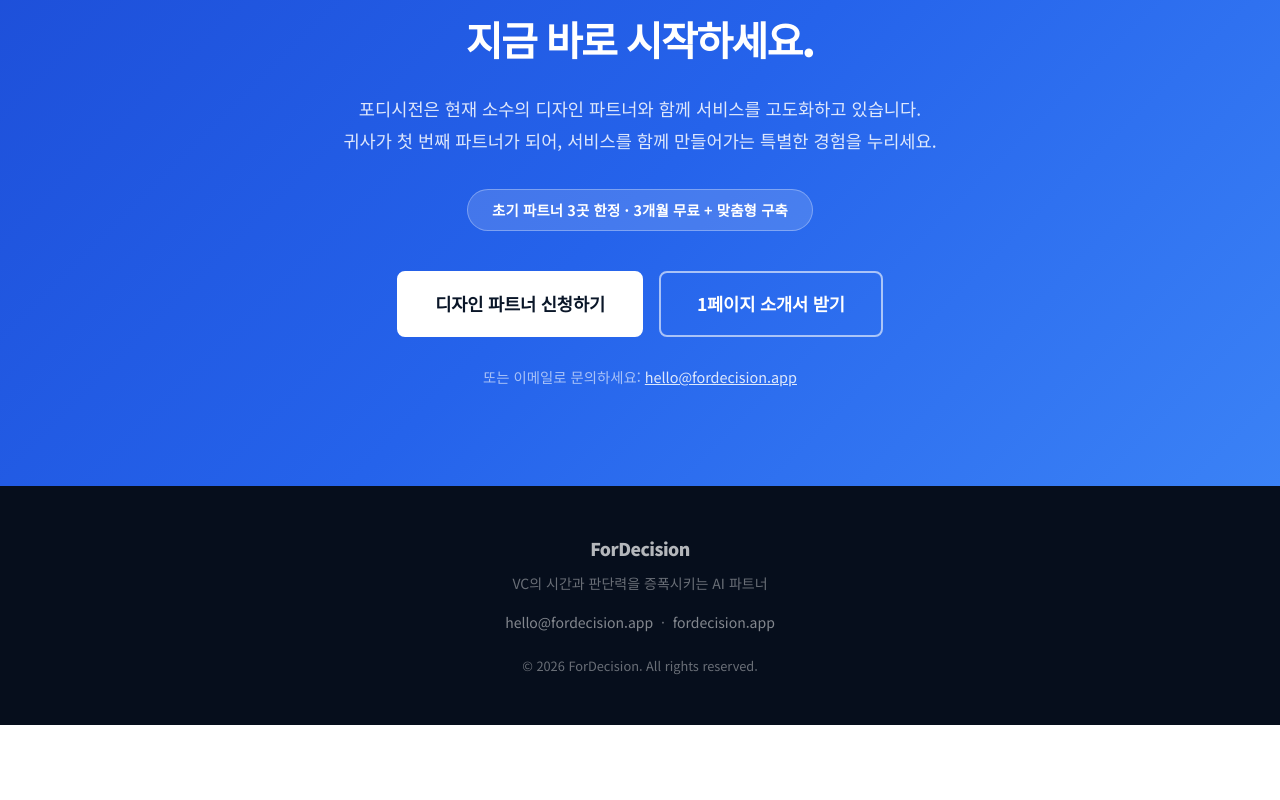
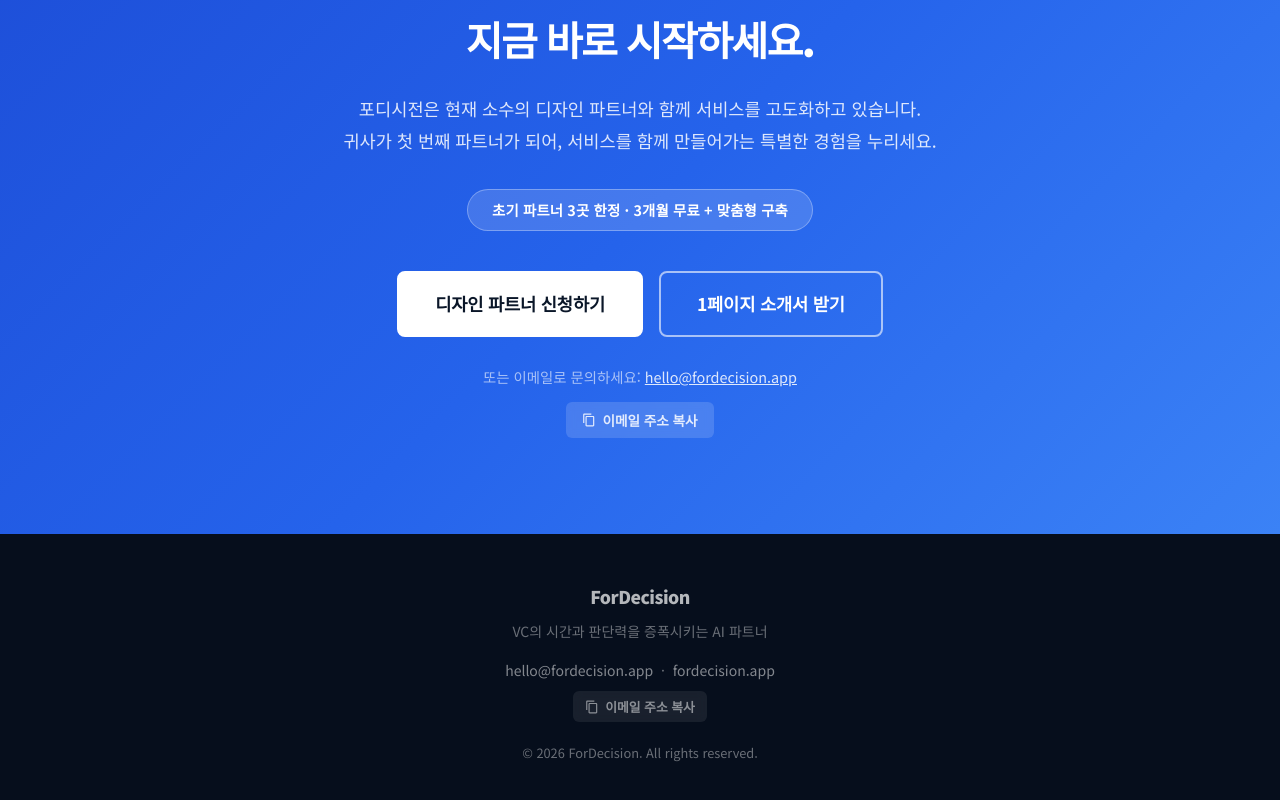
Before and after one commit to rotba0124-sketch/fordecision1, a plain HTML site: page index.html in a window 1280 px wide. Shown: the part 3686-4486 px from the top of the page. Before the commit the page ends 4411 px from the top, so only its background shows below. Drawn offline with Linux system fonts and the light colour scheme.

Commit message:
Add files via upload

```diff
--- a/index.html
+++ b/index.html
@@ -514,6 +514,70 @@
   text-decoration: underline;
 }
 
+/* ===== EMAIL COPY BUTTON ===== */
+.email-copy-group {
+  display: inline-flex;
+  align-items: center;
+  gap: 8px;
+  margin-top: 12px;
+}
+
+.btn-copy {
+  display: inline-flex;
+  align-items: center;
+  gap: 6px;
+  padding: 8px 16px;
+  border-radius: 6px;
+  font-size: 0.85rem;
+  font-weight: 600;
+  cursor: pointer;
+  transition: all 0.2s ease;
+  border: none;
+  background: rgba(255,255,255,0.15);
+  color: rgba(255,255,255,0.85);
+  backdrop-filter: blur(4px);
+}
+
+.btn-copy:hover {
+  background: rgba(255,255,255,0.25);
+  color: #FFFFFF;
+}
+
+.btn-copy.copied {
+  background: rgba(34, 197, 94, 0.3);
+  color: #86EFAC;
+}
+
+.btn-copy svg {
+  width: 14px;
+  height: 14px;
+  fill: currentColor;
+}
+
+/* Dark background version (for demo section) */
+.demo-cta-row .email-copy-group .btn-copy {
+  background: rgba(255,255,255,0.1);
+  color: rgba(255,255,255,0.7);
+}
+
+.demo-cta-row .email-copy-group .btn-copy:hover {
+  background: rgba(255,255,255,0.2);
+  color: #FFFFFF;
+}
+
+/* Light background version (for footer) */
+.footer-email-copy .btn-copy {
+  background: rgba(255,255,255,0.08);
+  color: rgba(255,255,255,0.5);
+  font-size: 0.8rem;
+  padding: 6px 12px;
+}
+
+.footer-email-copy .btn-copy:hover {
+  background: rgba(255,255,255,0.15);
+  color: rgba(255,255,255,0.85);
+}
+
 /* ===== FOOTER ===== */
 .site-footer {
   background: #060E1C;
@@ -537,7 +601,7 @@
 
 .footer-links {
   font-size: 0.875rem;
-  margin-bottom: 20px;
+  margin-bottom: 8px;
 }
 
 .footer-links a {
@@ -548,6 +612,10 @@
 
 .footer-links a:hover {
   color: rgba(255,255,255,0.85);
+}
+
+.footer-email-copy {
+  margin-bottom: 20px;
 }
 
 .footer-copy {
@@ -724,9 +792,15 @@
       </div>
 
       <div class="demo-cta-row">
-        <a href="mailto:hello@fordecision.app?subject=피치덱%20무료%20분석%20신청&body=안녕하세요%2C%20포디시전%20팀입니다.%0A%0A피치덱%20PDF를%20이%20메일에%20첨부하여%20보내주시면%2C%2024시간%20내에%20무료%20분석%20리포트를%20보내드립니다." class="btn btn-primary btn-lg">
+        <a href="mailto:hello@fordecision.app?subject=피치덱%20무료%20분석%20신청&body=안녕하세요%2C%20포디시전%20팀입니다.%0A%0A피치덱%20PDF를%20이%20메일에%20첨부하여%20보내주시면%2C%2024시간%20내에%20무료%20분석%20리포트를%20보내드립니다." class="btn btn-primary btn-lg" onclick="handleMailto(event, this)">
           피치덱 무료 분석 받아보기
         </a>
+        <div class="email-copy-group">
+          <button class="btn-copy" onclick="copyEmail(this)" title="이메일 주소 복사">
+            <svg viewBox="0 0 24 24"><path d="M16 1H4c-1.1 0-2 .9-2 2v14h2V3h12V1zm3 4H8c-1.1 0-2 .9-2 2v14c0 1.1.9 2 2 2h11c1.1 0 2-.9 2-2V7c0-1.1-.9-2-2-2zm0 16H8V7h11v14z"/></svg>
+            이메일 주소 복사
+          </button>
+        </div>
         <p class="demo-cta-note">피치덱 PDF를 이메일로 보내주시면 24시간 내 분석 리포트를 드립니다.</p>
       </div>
     </div>
@@ -763,10 +837,16 @@
       </p>
       <div class="cta-offer-badge">초기 파트너 3곳 한정 · 3개월 무료 + 맞춤형 구축</div>
       <div class="cta-buttons">
-        <a href="mailto:hello@fordecision.app?subject=디자인%20파트너십%20문의&body=안녕하세요%2C%20포디시전%20팀입니다.%0A%0A디자인%20파트너십에%20관심이%20있습니다.%20자세한%20내용을%20알고%20싶습니다." class="btn btn-white btn-lg">디자인 파트너 신청하기</a>
+        <a href="mailto:hello@fordecision.app?subject=디자인%20파트너십%20문의&body=안녕하세요%2C%20포디시전%20팀입니다.%0A%0A디자인%20파트너십에%20관심이%20있습니다.%20자세한%20내용을%20알고%20싶습니다." class="btn btn-white btn-lg" onclick="handleMailto(event, this)">디자인 파트너 신청하기</a>
         <a href="one-pager.pdf" class="btn btn-outline-white btn-lg" target="_blank" rel="noopener">1페이지 소개서 받기</a>
       </div>
       <p class="cta-contact">또는 이메일로 문의하세요: <a href="mailto:hello@fordecision.app">hello@fordecision.app</a></p>
+      <div class="email-copy-group">
+        <button class="btn-copy" onclick="copyEmail(this)" title="이메일 주소 복사">
+          <svg viewBox="0 0 24 24"><path d="M16 1H4c-1.1 0-2 .9-2 2v14h2V3h12V1zm3 4H8c-1.1 0-2 .9-2 2v14c0 1.1.9 2 2 2h11c1.1 0 2-.9 2-2V7c0-1.1-.9-2-2-2zm0 16H8V7h11v14z"/></svg>
+          이메일 주소 복사
+        </button>
+      </div>
     </div>
   </section>
 
@@ -780,12 +860,19 @@
         &nbsp;·&nbsp;
         <a href="https://fordecision.app" target="_blank" rel="noopener">fordecision.app</a>
       </p>
+      <div class="footer-email-copy">
+        <button class="btn-copy" onclick="copyEmail(this)" title="이메일 주소 복사">
+          <svg viewBox="0 0 24 24"><path d="M16 1H4c-1.1 0-2 .9-2 2v14h2V3h12V1zm3 4H8c-1.1 0-2 .9-2 2v14c0 1.1.9 2 2 2h11c1.1 0 2-.9 2-2V7c0-1.1-.9-2-2-2zm0 16H8V7h11v14z"/></svg>
+          이메일 주소 복사
+        </button>
+      </div>
       <p class="footer-copy">© 2026 ForDecision. All rights reserved.</p>
     </div>
   </footer>
 
-  <!-- ===== DEMO VIDEO SCRIPT ===== -->
+  <!-- ===== SCRIPTS ===== -->
   <script>
+    // === Demo Video ===
     const video = document.getElementById('demo-video');
     const overlay = document.getElementById('demo-overlay');
 
@@ -813,6 +900,63 @@
         overlay.querySelector('.demo-overlay-text').textContent = '계속 보기';
       }
     });
+
+    // === Email Copy ===
+    function copyEmail(btn) {
+      const email = 'hello@fordecision.app';
+      navigator.clipboard.writeText(email).then(function() {
+        btn.classList.add('copied');
+        btn.innerHTML = '<svg viewBox="0 0 24 24"><path d="M9 16.17L4.83 12l-1.42 1.41L9 19 21 7l-1.41-1.41z"/></svg> 복사 완료!';
+        setTimeout(function() {
+          btn.classList.remove('copied');
+          btn.innerHTML = '<svg viewBox="0 0 24 24"><path d="M16 1H4c-1.1 0-2 .9-2 2v14h2V3h12V1zm3 4H8c-1.1 0-2 .9-2 2v14c0 1.1.9 2 2 2h11c1.1 0 2-.9 2-2V7c0-1.1-.9-2-2-2zm0 16H8V7h11v14z"/></svg> 이메일 주소 복사';
+        }, 2000);
+      }).catch(function() {
+        // Fallback for older browsers
+        var textArea = document.createElement('textarea');
+        textArea.value = email;
+        textArea.style.position = 'fixed';
+        textArea.style.left = '-9999px';
+        document.body.appendChild(textArea);
+        textArea.select();
+        try {
+          document.execCommand('copy');
+          btn.classList.add('copied');
+          btn.innerHTML = '<svg viewBox="0 0 24 24"><path d="M9 16.17L4.83 12l-1.42 1.41L9 19 21 7l-1.41-1.41z"/></svg> 복사 완료!';
+          setTimeout(function() {
+            btn.classList.remove('copied');
+            btn.innerHTML = '<svg viewBox="0 0 24 24"><path d="M16 1H4c-1.1 0-2 .9-2 2v14h2V3h12V1zm3 4H8c-1.1 0-2 .9-2 2v14c0 1.1.9 2 2 2h11c1.1 0 2-.9 2-2V7c0-1.1-.9-2-2-2zm0 16H8V7h11v14z"/></svg> 이메일 주소 복사';
+          }, 2000);
+        } catch (err) {
+          prompt('이메일 주소를 복사하세요:', email);
+        }
+        document.body.removeChild(textArea);
+      });
+    }
+
+    // === Mailto Fallback ===
+    function handleMailto(event, link) {
+      // Try mailto first (works on mobile & desktop with email client)
+      // If no response after short delay, show copy fallback
+      var mailtoOpened = false;
+
+      window.addEventListener('blur', function onBlur() {
+        mailtoOpened = true;
+        window.removeEventListener('blur', onBlur);
+      });
+
+      setTimeout(function() {
+        if (!mailtoOpened) {
+          // mailto didn't open an email client
+          var copyBtn = link.parentElement.querySelector('.btn-copy');
+          if (copyBtn) {
+            copyEmail(copyBtn);
+            // Scroll to make copy button visible
+            copyBtn.scrollIntoView({ behavior: 'smooth', block: 'center' });
+          }
+        }
+      }, 1500);
+    }
   </script>
 
 </body>
```
